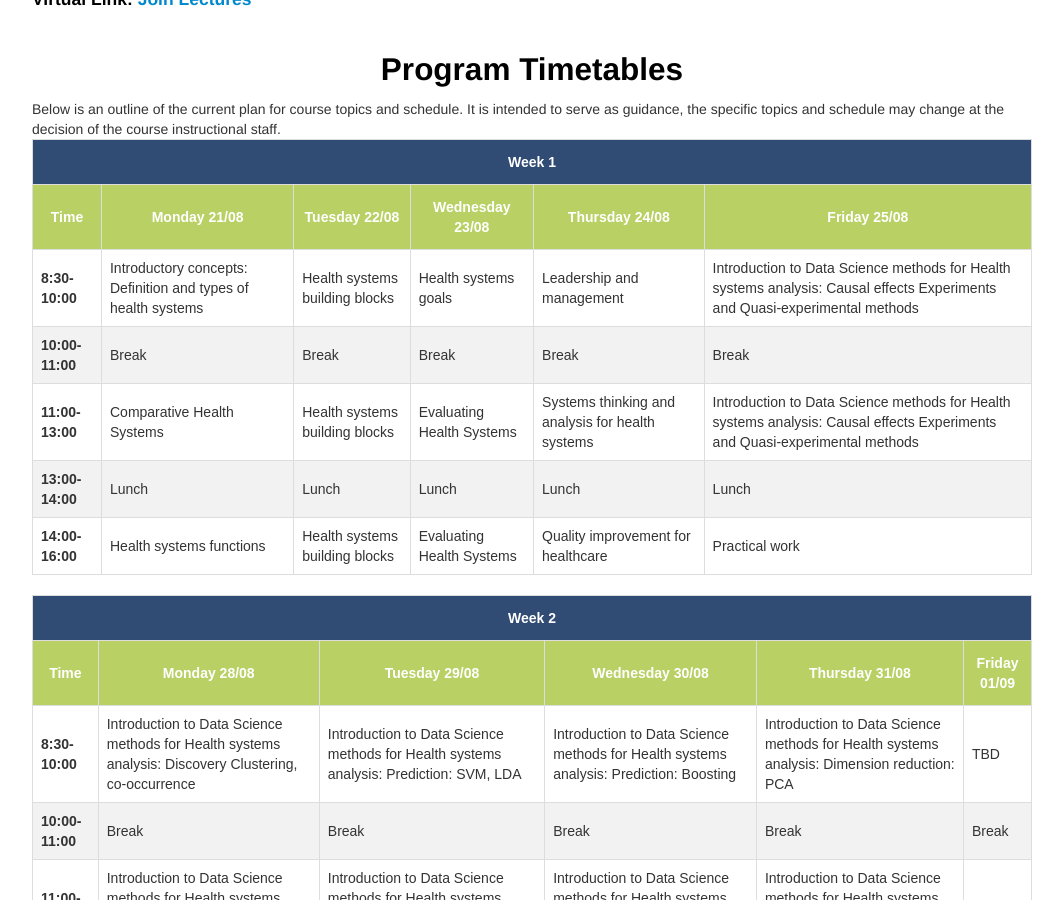
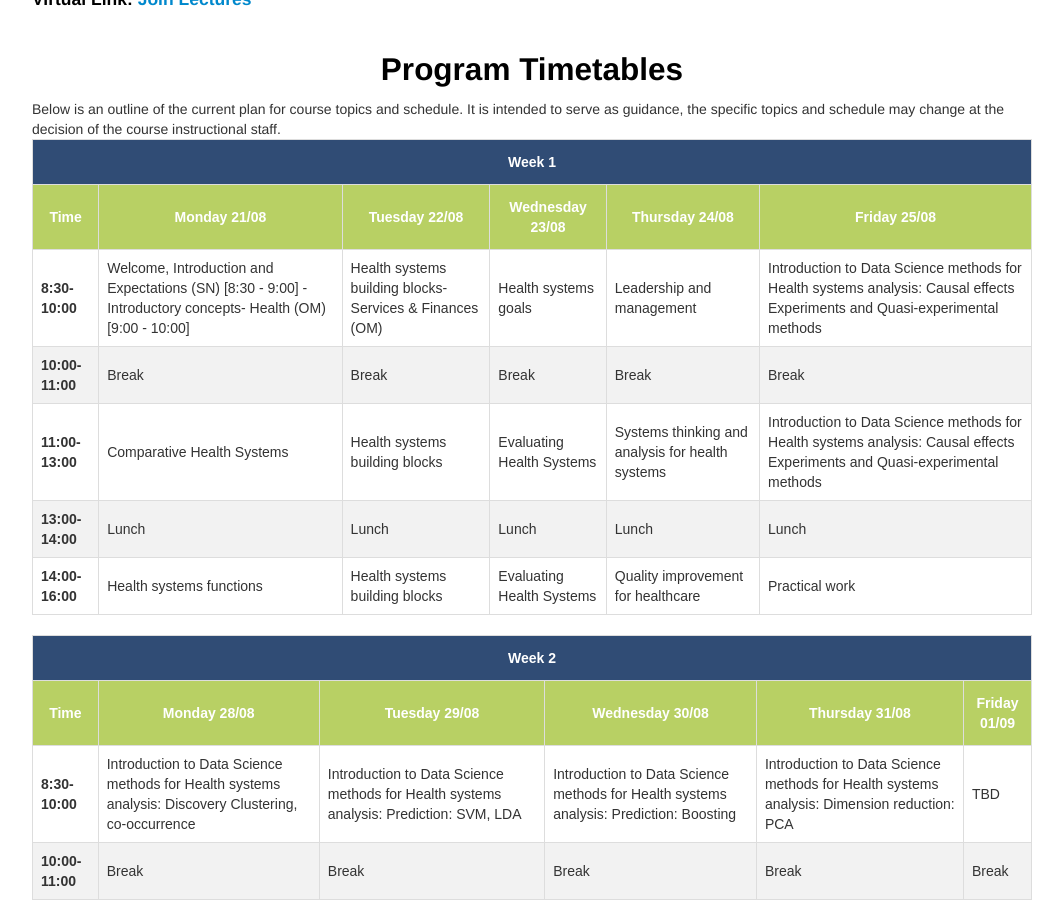
Before and after one commit to hscourseukzn/hscourseukzn.github.io, a Jekyll site: the page built from index.md, in a window 1280 px wide and 900 px high, scrolled down 563 px. Shown: the whole window, without its empty margins (108-1171 px from the left). Built offline with Jekyll 4.4.1, drawn with Linux system fonts in a browser that asks for light colours.

Commit message:
Update index.md

```diff
--- a/index.md
+++ b/index.md
@@ -221,8 +221,8 @@ Below is an outline of the current plan for course topics and schedule. It is in
 
   <tr>
     <td><b>8:30-10:00</b></td>
-    <td>Introductory concepts: Definition and types of health systems</td>
-    <td>Health systems building blocks</td>
+    <td>Welcome, Introduction and Expectations (SN) [8:30 - 9:00] - Introductory concepts- Health (OM) [9:00 - 10:00]</td>
+    <td>Health systems building blocks-Services & Finances (OM)</td>
     <td>Health systems goals</td>
     <td>Leadership and management</td>
     <td>Introduction to Data Science methods for Health systems analysis: Causal effects Experiments and Quasi-experimental methods</td>
```
